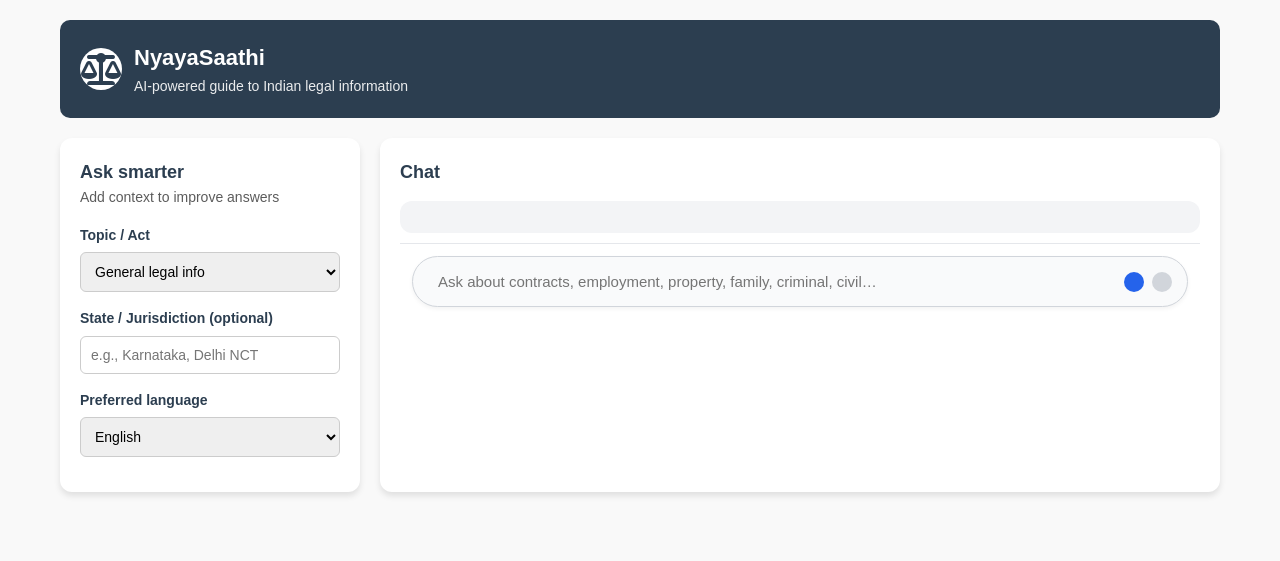
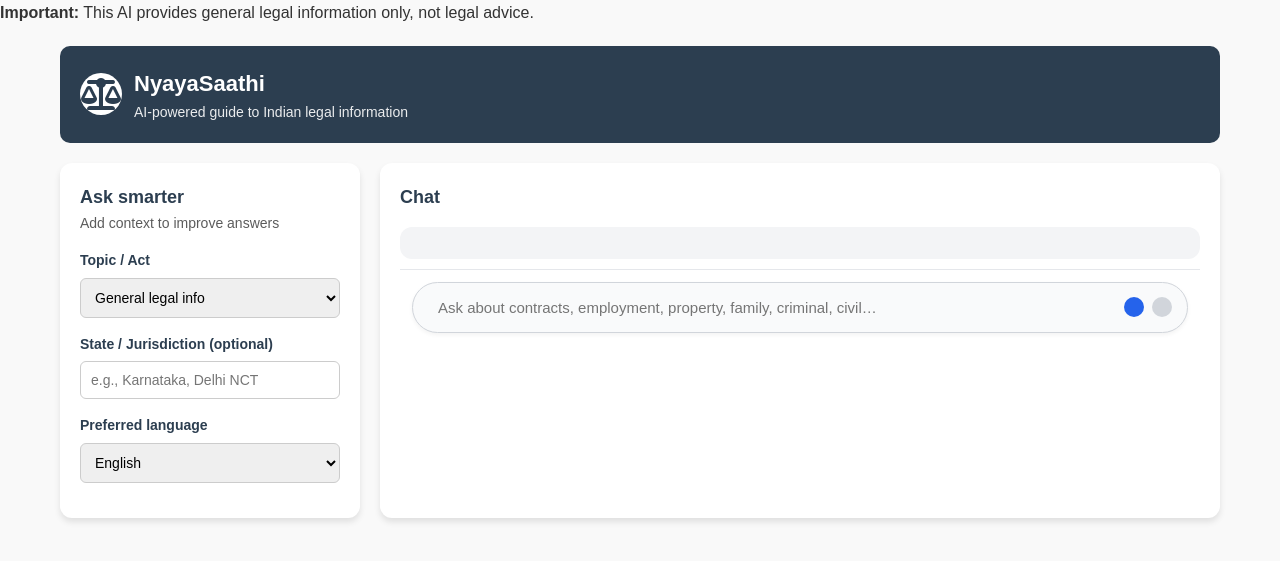
Before and after one commit to AshishSharma-123/legal_ai_assistant, a Flask app: page /home in a window 1280 px wide. Shown: the top 561 px of the page. Run offline with Flask 3, Linux system fonts and the light colour scheme; some libraries are stand-ins or nearby versions.

Commit message:
Change in home.html

```diff
--- a/templates/home.html
+++ b/templates/home.html
@@ -7,6 +7,8 @@
   <title>NyayaSaathi — AI Guide to Indian Law</title>
   <meta name="description"
     content="AI-powered guide to Indian legal information: contracts, labour & employment, property, family, criminal, and civil disputes." />
+    <strong>Important:</strong> This AI provides general legal information only, not legal advice.
+
 
   <!-- Fonts & Icons -->
   <link rel="preconnect" href="https://fonts.googleapis.com" />
```
